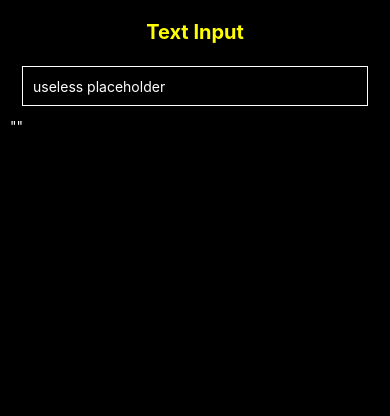
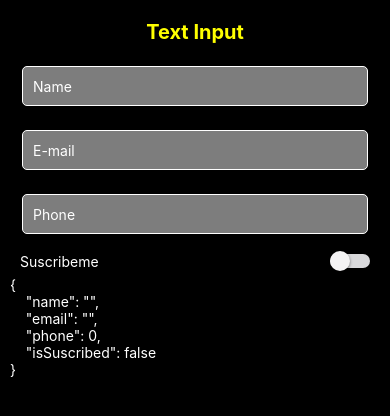
Before and after one commit to Satronic/06-RNComponents, a React Native app: screen /TextInputScreen in a window 390 px wide. Shown: the top 416 px of the page. Built offline with nearby package versions, Linux system fonts and the light colour scheme.

Commit message:
Multiple TextInputs with useForm

```diff
--- /dev/null
+++ b/src/hooks/useForm.tsx
@@ -0,0 +1,28 @@
+import { useState } from 'react';
+
+interface Form {
+    name: string;
+    email: string;
+    phone: number;
+    isSuscribed: boolean;
+}
+
+export const useForm = () => {
+    const [form, setForm] = useState<Form>({
+        name: '',
+        email: '',
+        phone: 0,
+        isSuscribed: false
+    });
+
+    const onChange = <Type extends Object>(value: Type, field: keyof Form) => {
+        setForm({
+            ...form,
+            [field]: value
+        })
+    }
+    return {
+        onChange,
+        form
+    }
+}
--- a/src/screens/TextInputScreen.tsx
+++ b/src/screens/TextInputScreen.tsx
@@ -1,38 +1,71 @@
 import React, { useState } from 'react';
 import { Container } from '../components/Container';
-import { TextInput, StyleSheet, Text } from 'react-native';
+import { TextInput, StyleSheet, Text, View } from 'react-native';
+import { ScrollView } from 'react-native-gesture-handler';
+import { useForm } from '../hooks/useForm';
+import { CustomSwitch } from '../components/CustomSwitch';
 
 export const TextInputScreen = () => {
 
-    const [text, onChangeText] = useState('Useless Text');
-    const [number, onChangeNumber] = useState('');
+    const { form, onChange } = useForm();
 
     return (
         <Container title='Text Input'>
-            <TextInput
-                style={styles.input}
-                onChangeText={onChangeNumber}
-                value={number}
-                placeholder="useless placeholder"
-                keyboardType="ascii-capable"
-            />
-            <Text style={styles.text}>
-                {JSON.stringify(number, null, 4)}
-            </Text>
+            <ScrollView>
+                <TextInput
+                    style={styles.input}
+                    placeholder="Name"
+                    autoCorrect={false}
+                    autoCapitalize="words"
+                    onChangeText={(value) => onChange(value, 'name')}
+                />
+                <TextInput
+                    style={styles.input}
+                    placeholder="E-mail"
+                    autoCorrect={false}
+                    autoCapitalize="none"
+                    onChangeText={(value) => onChange(value, 'email')}
+                    keyboardType="email-address"
+                />
+                <TextInput
+                    style={styles.input}
+                    placeholder="Phone"
+                    autoCorrect={false}
+                    onChangeText={(value) => onChange(value, 'phone')}
+                    keyboardType="phone-pad"
+                />
+                <View style={styles.switchContainer}>
+                    <Text style={styles.text}>Suscribeme</Text>
+                    <CustomSwitch isOn={form.isSuscribed} onChange={(value: boolean) => onChange(value, 'isSuscribed')} />
+                </View>
+
+                <Text style={styles.text}>
+                    {JSON.stringify(form, null, 4)}
+                </Text>
+            </ScrollView>
         </Container>
     )
 }
 
 const styles = StyleSheet.create({
     input: {
+        backgroundColor: 'rgba(125, 125, 125, 1)',
         height: 40,
         margin: 12,
         color: 'white',
         borderWidth: 1,
         borderColor: 'white',
+        borderRadius: 5,
         padding: 10,
     },
     text: {
         color: 'white'
-    }
+    },
+    switchContainer: {
+        flexDirection: 'row',
+        justifyContent: 'space-between',
+        alignItems: 'center',
+        paddingVertical: 5,
+        paddingHorizontal: 10
+    },
 });
```
